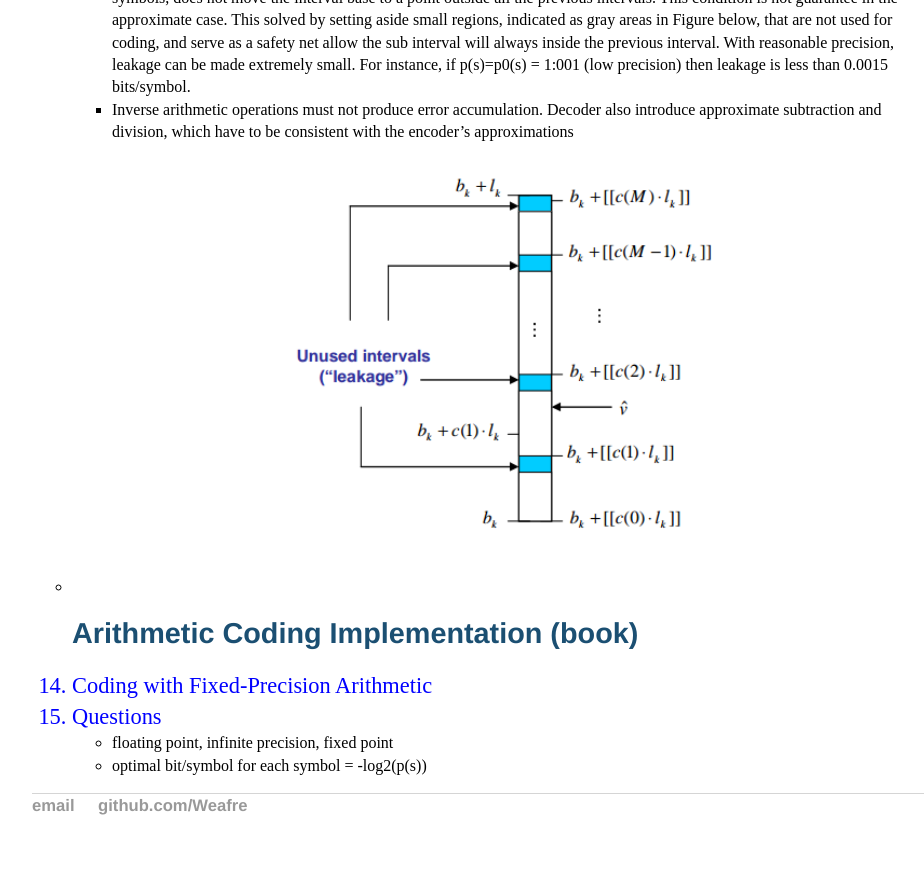
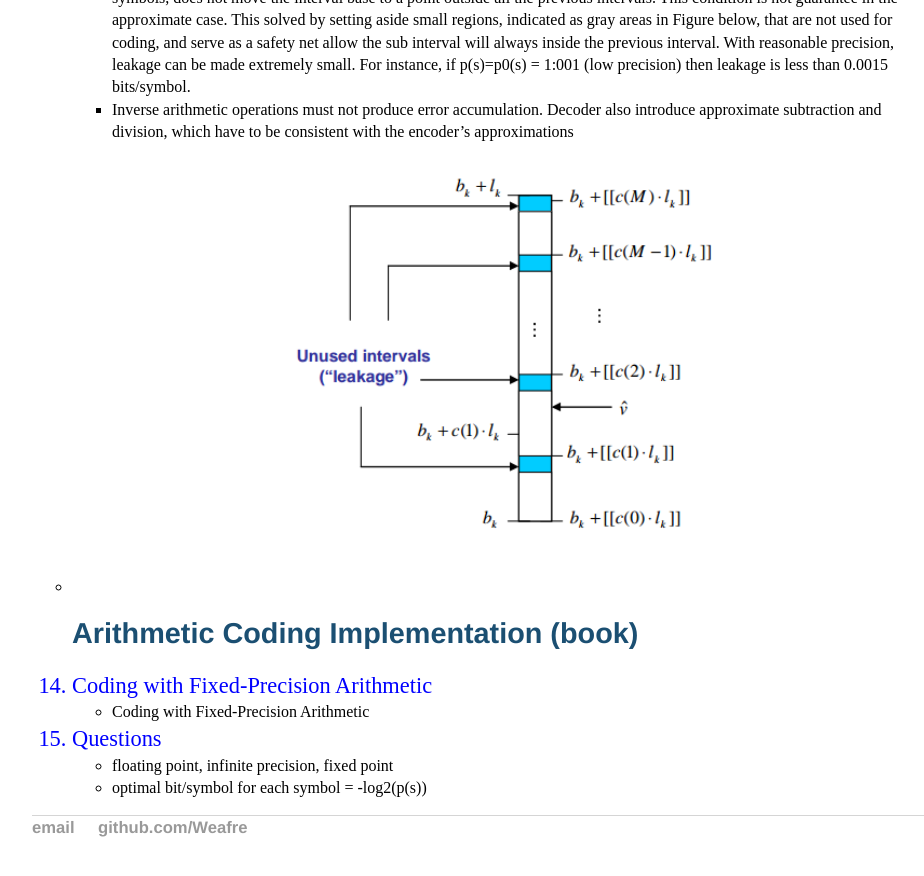
Before and after one commit to Weafre/weafre.github.io, a Jekyll site: the page built from _posts/2020-05-05-Context-based-adaptive-arithmetic-coding.md, in a window 1280 px wide and 900 px high, scrolled down 4041 px. Shown: the top 876 px of the window, without its empty margins (160-1084 px from the left). Built offline with Jekyll 4.4.1, drawn with Linux system fonts in a browser that asks for light colours.

Commit message:
chapter2

```diff
--- a/_posts/2020-05-05-Context-based-adaptive-arithmetic-coding.md
+++ b/_posts/2020-05-05-Context-based-adaptive-arithmetic-coding.md
@@ -182,7 +182,13 @@ instance, if p(s)=p0(s) = 1:001 (low precision) then leakage is less than 0.0015
 
 <h1> Arithmetic Coding Implementation (book)</h1>
 
-<li style="font-size:140%;color:blue;" >Coding with Fixed-Precision Arithmetic</li>
+<li style="font-size:140%;color:blue;" >Coding with Fixed-Precision Arithmetic
+
+<ul>
+<li style="list-style-type:circle;font-size:16px;color:black;">Coding with Fixed-Precision Arithmetic</li>
+</ul>
+</li>
+
 
 
 
```
Also changed, not shown: images/renomalization.png (added).
